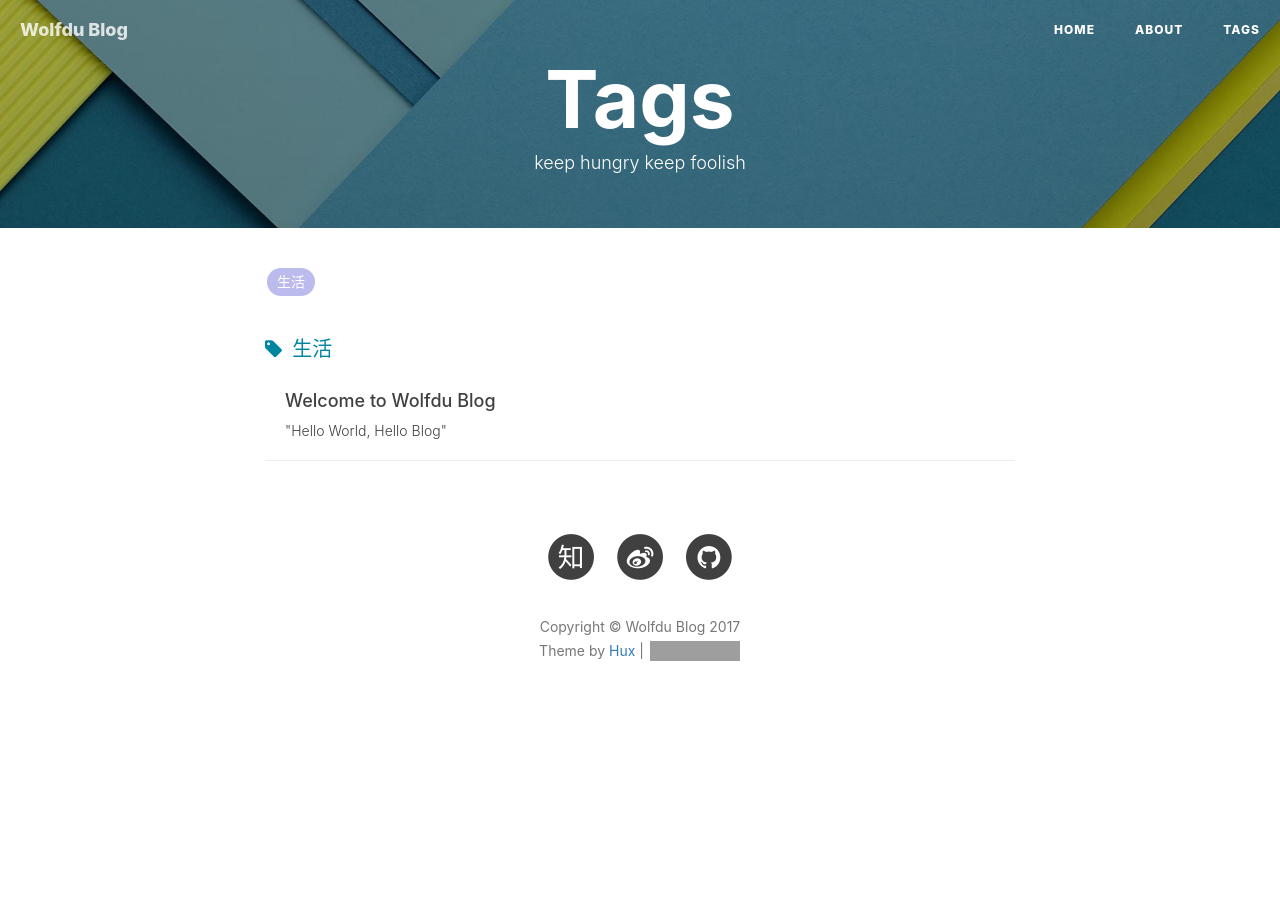
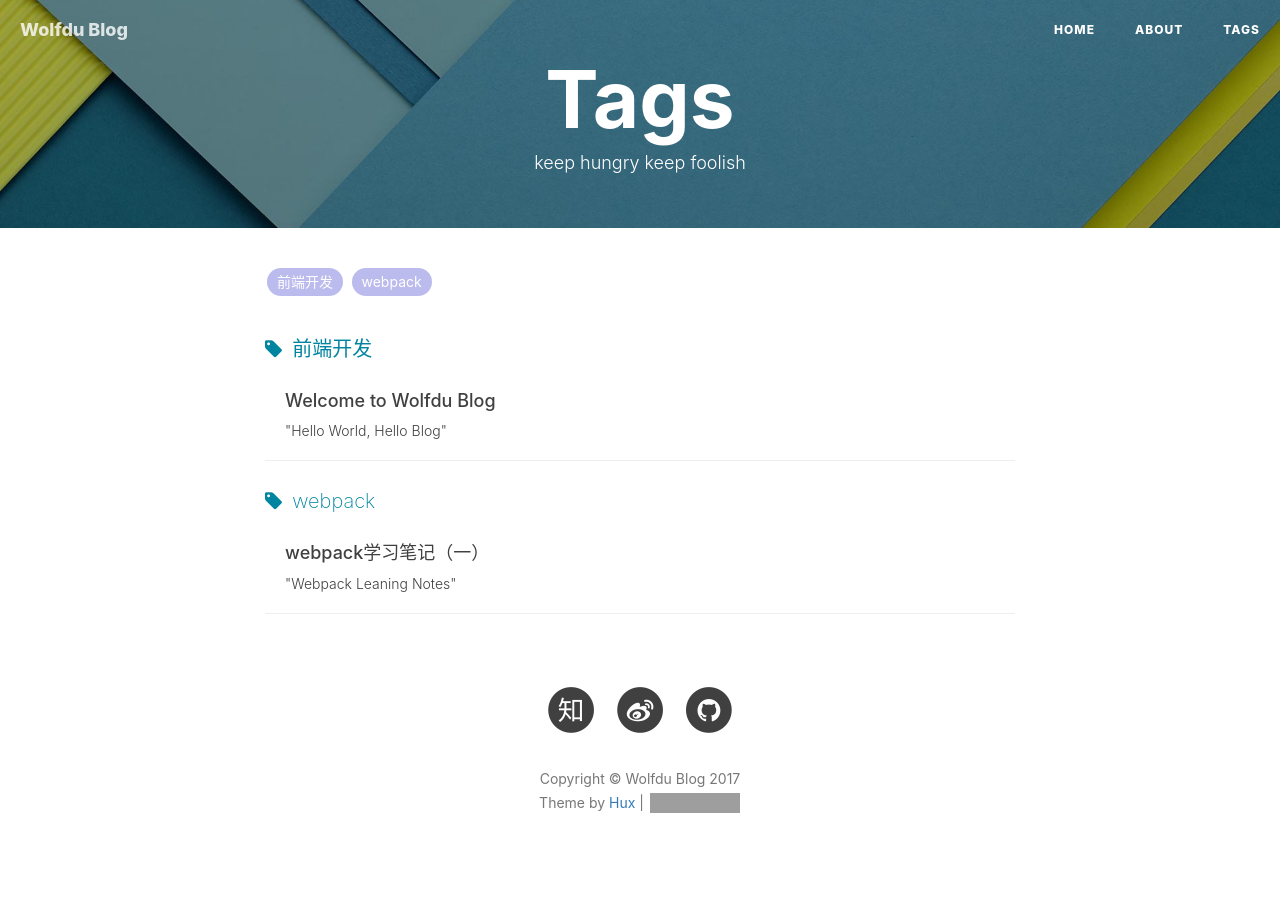
Before and after one commit to wolfdu/wolfdu.github.io, a Jekyll site: the page built from tags.html, in a window 1280 px wide. Built offline with Jekyll 4.4.1, drawn with Linux system fonts in a browser that asks for light colours; nearby versions of some CDN libraries; comment, search, counter and statistics services are not loaded; some of the changed lines change nothing that is shown; grey boxes are pictures that could not be loaded.

Commit message:
add post webpack01

```diff
--- a/_posts/2017-02-17-helloBlog.markdown
+++ b/_posts/2017-02-17-helloBlog.markdown
@@ -4,9 +4,9 @@ title:      "Welcome to Wolfdu Blog"
 subtitle:   " \"Hello World, Hello Blog\""
 date:       2017-02-17 16:59:00
 author:     "Wolfdu"
-header-img: "img/post-bg-2015.jpg"
+header-img: "img/in-post/helloBlog-home.jpg"
 tags:
-    - 生活
+    - 前端开发
 ---
 
 > “Yeah It's on. ”
@@ -58,7 +58,7 @@ Wolfdu 的 Blog 就这嘛开通了！！！
 先记录一下本次搭建的流程吧，具体哪个地方遇到坑了再挑出来说。
 
 1.首先当然是在github中创建一个基于你的用户名的repository如：useName.github.io的repository。
-![java-javascript](/img/in-post/post-js-version/github-pages-URL.jpg)
+![java-javascript](/img/in-post/helloBlog/github-pages-URL.jpg)
 <small class="img-hint">URL for User Pages</small>
 这样你就可以clone到本地随意的修改了。
 
@@ -101,7 +101,7 @@ Jekyll是一个静态网站生产器（static website generator）。
 	$ jekyll new myblog
 
 目录下会生成如下结构文件：
-![java-javascript](/img/in-post/post-js-version/new-jekyll-doc.png)
+![java-javascript](/img/in-post/helloBlog/new-jekyll-doc.png)
 
 _config.yml是配置文件，包含所有的配置信息
 具体的配置修改可参见 [jekyllcd](http://jekyllcn.com/)
--- /dev/null
+++ b/_posts/2017-02-25-webpack01.markdown
@@ -0,0 +1,156 @@
+---
+layout:     post
+title:      "webpack学习笔记（一）"
+subtitle:   " \"Webpack Leaning Notes\""
+date:       2017-02-25 09:57:00
+author:     "Wolfdu"
+header-img: "img/in-post/webpack01/webpack-home.jpg"
+tags:
+    - webpack
+---
+
+> 本文仅为学习过程笔记
+
+## webpack是什么东西？？？
+
+用官方解释是，“*webpack*是JavaScript应用程序的*模块打包器（module bundler）*。”
+但是我认为它通过配置文件可以达到对所有的前端代码进行管理。
+首先我们需要了解webpack中的几个核心概念。
+
+> 文中webpack2.x，该版本对es6模块原生支持。
+
+## 核心概念
+
+### Entry
+
+*入口起点（entry point）*：是webpack建立应用程序*依赖关系图（dependency graph）*的起点。
+入口起点告诉webpack从哪里开始，并遵循着依赖关系图表进行打包。
+可以将入口起点认为是**根上下文**或者**第一个启动文件**。
+
+使用webpack[配置对象(webpack configuration object)](https://doc.webpack-china.org/configuration/)中的entry属性来定义入口。
+
+webpack.config.js:
+
+	module.exports = {
+		entry: './app/entry.js'
+	};
+
+还可以传入一个数组，对象进行配置。
+
+[更多Entry相关配置](https://doc.webpack-china.org/concepts/entry-points/)
+
+### Output
+
+在建立了应用中依赖关系图表并且找到了相应的资源（assets）后，我们需要告诉webpack在哪里打包我们的应用程序。
+webpack中的output属性就描述了如何处理compilation后的代码。
+*即使可以存在多个entry配置，但是只能指定一个output配置。*
+
+webpack.config.js:
+
+	const path = require('path');
+
+	module.exports = {
+		entry: './app/entry.js',
+		output: {
+			path: path.resolve(__dirname,'dist'),
+			filename: 'bundle.js'
+		}
+	}
+
+正如上面的代码中，我们通过output.path（对应一个绝对路径）和output.filename描述了webpack bundle，最后在webpack打包完成后会在当前webpack.config.js路径下的dist文件夹下生成bundle.js文件。
+若webpack.config.js在根目录下output路径为：./dist/bundle.js
+
+[更多output相关配置](https://doc.webpack-china.org/concepts/output/)
+
+### Loader
+
+webpack将应用中每个文件（.css, .html, .scss, .jgp）都当做模块来处理。而且webpack只理解JavaScript。
+webpack会将这些文件转换为模块，转换后的文件会被添加到依赖图表(最终添加到bundle中)。
+
+是时候放出这张图了：
+![java-javascript](/img/in-post/webpack01/webpack-loader.png)
+<small class="img-hint">[对就是官网的那张图](https://webpack.js.org/)</small>
+
+webpack.config.js:
+
+	const path = require('path');
+
+	const config = {
+		entry: './app/entry.js',
+		output: {
+			path: path.resolve(__dirname,'dist'),
+			filename: 'bundle.js'
+		},
+		module: {
+			rules: [
+			   {test: /\.(js|jsx)$/, use:'babel-loader'}
+			]
+		}
+	};
+
+	module.exports = config;
+
+如上配置中对module对象定义rules属性，其中module.rules属性包含两个必须属性：test和use。
+
+这样，在webpack编译器（compiler）遇到require()/import语句中解析为'.js'和'.jsx'的路径时，会将他们先使用babel-loader转换，再添加并打包。
+
+[更多Loader相关配置](https://doc.webpack-china.org/concepts/)
+
+### Plugins
+
+插件主要目的在于解决Loader无法实现的事情。
+Loader仅在每个文件的基础上执行转换，Plugin常用在在打包模块生命周期中执行的操作和自定义功能。
+
+配置一个你想要使用的插件，你只需要require()它，然后把它添加到plugins数组中。多数插件可以通过选项进行自定义。
+由于需要在一个配置中多次使用一个插件，来针对不同目的，因此你需要new来创建实例，并且通过实例来调用插件。
+
+webpack.config.js:
+
+	const HtmlWebpackPlugin = require('html-webpack-plugin');
+	const path = require('path');
+
+	const config = {
+		entry: './app/entry.js',
+		output: {
+			path: path.resolve(__dirname,'dist'),
+			filename: 'bundle.js'
+		},
+		module: {
+			rules: [
+			  {
+			  	test: /\.(js|jsx)$/,
+			  	use: 'babel-loader'
+			  }
+			]
+		},
+		plugins: [
+		  new HtmlWebpackPlugin({
+			title: 'My blog',
+			template: 'views/template.html'
+		  })
+		]
+	};
+
+	module.exports = config;
+
+webpack中有很多开箱即用的插件，插件还有很多的配置方法这里只是简单的使用。
+
+[更多Plugin相关的配置](https://doc.webpack-china.org/concepts/plugins/)
+
+### PS
+
+由于webpack2.x对es6模块的原生支持，这也意味着可以直接使用import以及export，而不必通过CommonJS模块加载了。
+如果希望同时使用babel，则需要配置babel使其不会强制解析这部分。
+
+.babelrc
+
+	{
+	  "presets": [
+	    ["es2015", { "modules": false }]
+	  ]
+	}
+
+## 小结
+
+在了解了上述核心概念后，我们基本上可以通过webpack来帮助我们在项目中合理的引入依赖资源进行开发和打包了。
+还有更多细节和使用技巧，待日后慢慢记录。
```
Also changed, not shown: img/in-post/helloBlog/github-pages-URL.jpg (renamed from img/in-post/post-js-version/github-pages-URL.jpg), img/in-post/helloBlog/helloBlog-home.jpg (renamed from img/post-bg-2015.jpg), img/in-post/helloBlog/new-jekyll-doc.png (renamed from img/in-post/post-js-version/new-jekyll-doc.png), img/in-post/post-js-version/javascript-java.jpg (deleted), img/in-post/post-js-version/keep-calm-and-learn-javascript.png (deleted), img/in-post/webpack01/webpack-home.jpg (added), img/in-post/webpack01/webpack-loader.png (added).
